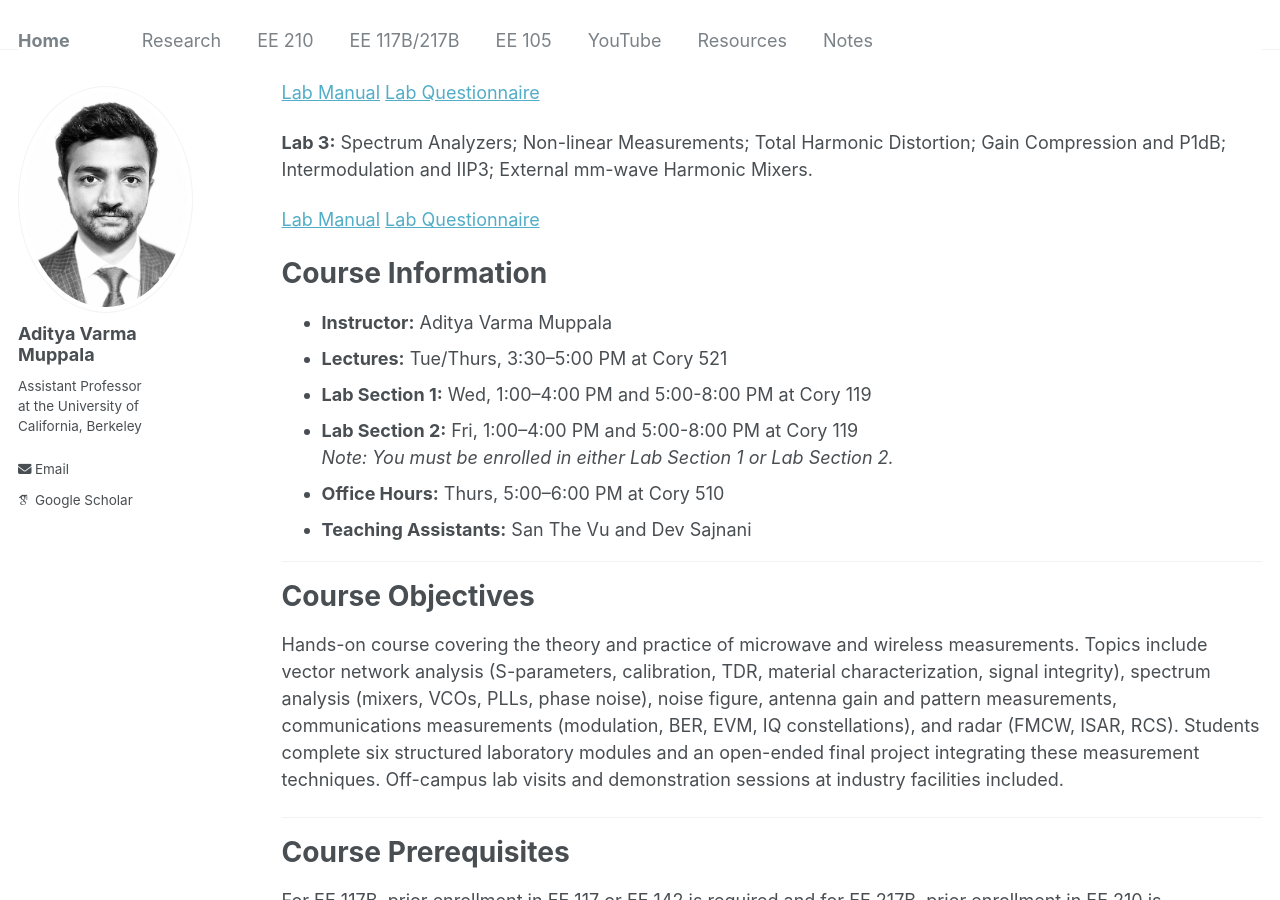
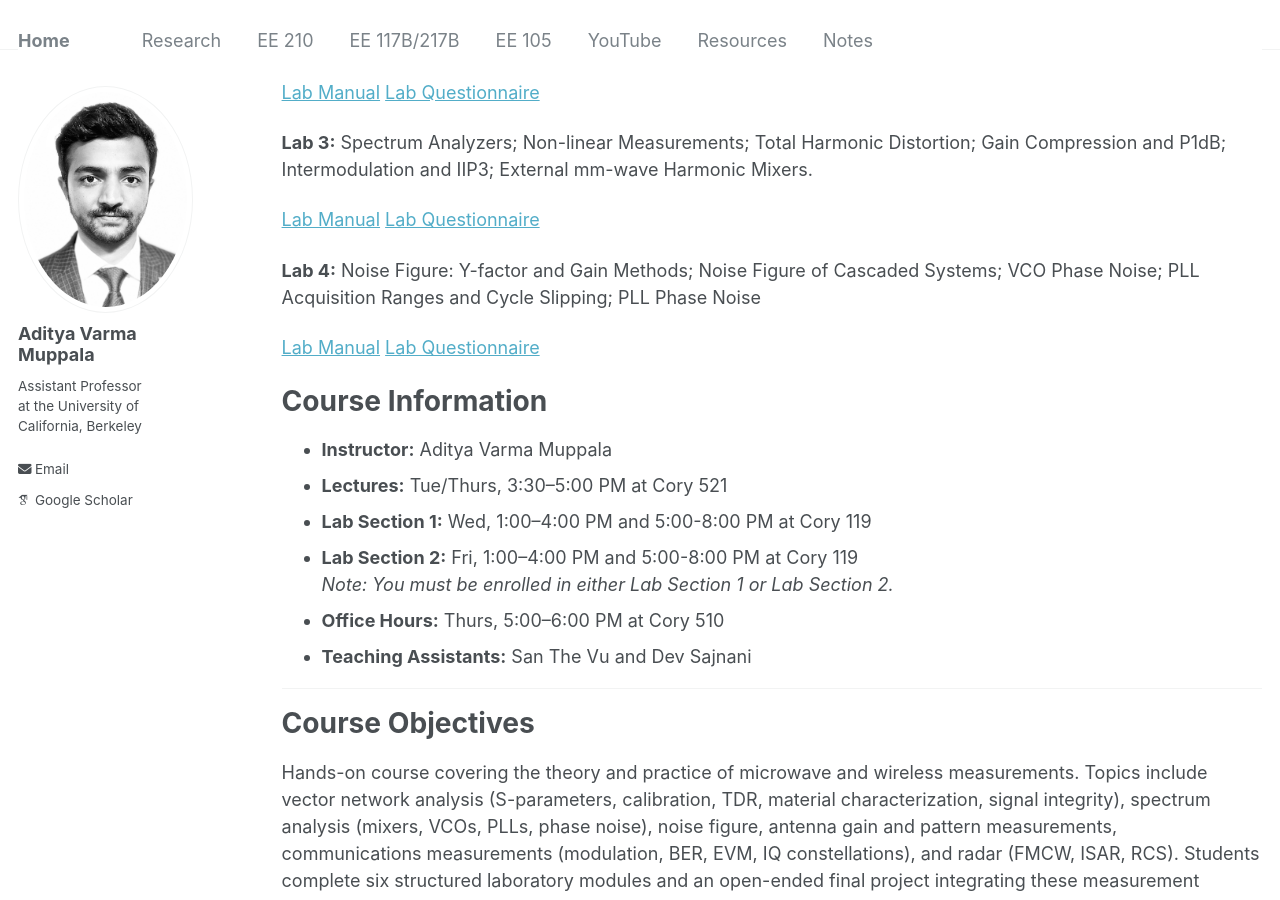
Before and after one commit to AdityaMuppala/adityamuppala.github.io, a Jekyll site: the page built from _pages/teaching117B217B.md, in a window 1280 px wide and 900 px high, scrolled down 1192 px. Built offline with Jekyll 4.4.1, drawn with Linux system fonts in a browser that asks for light colours; some web fonts are replaced.

Commit message:
Update teaching117B217B.md

```diff
--- a/_pages/teaching117B217B.md
+++ b/_pages/teaching117B217B.md
@@ -37,6 +37,9 @@ The recordings here cover the same material as the lectures but are broken up by
 
 [Lab Manual](https://adityamuppala.github.io/assets/EE_117B217B/SA_Lab_1_Manual.pdf) [Lab Questionnaire](https://adityamuppala.github.io/assets/EE_117B217B/SA_Lab_1_Questionnaire.pdf)
 
+**Lab 4:** Noise Figure: Y-factor and Gain Methods; Noise Figure of Cascaded Systems; VCO Phase Noise; PLL Acquisition Ranges and Cycle Slipping; PLL Phase Noise
+
+[Lab Manual](https://adityamuppala.github.io/assets/EE_117B217B/NoisePLL_Lab_Manual.pdf) [Lab Questionnaire](https://adityamuppala.github.io/assets/EE_117B217B/NoisePLL_Lab_Questionnaire.pdf)
 
 # Course Information
 - **Instructor:** Aditya Varma Muppala
```
